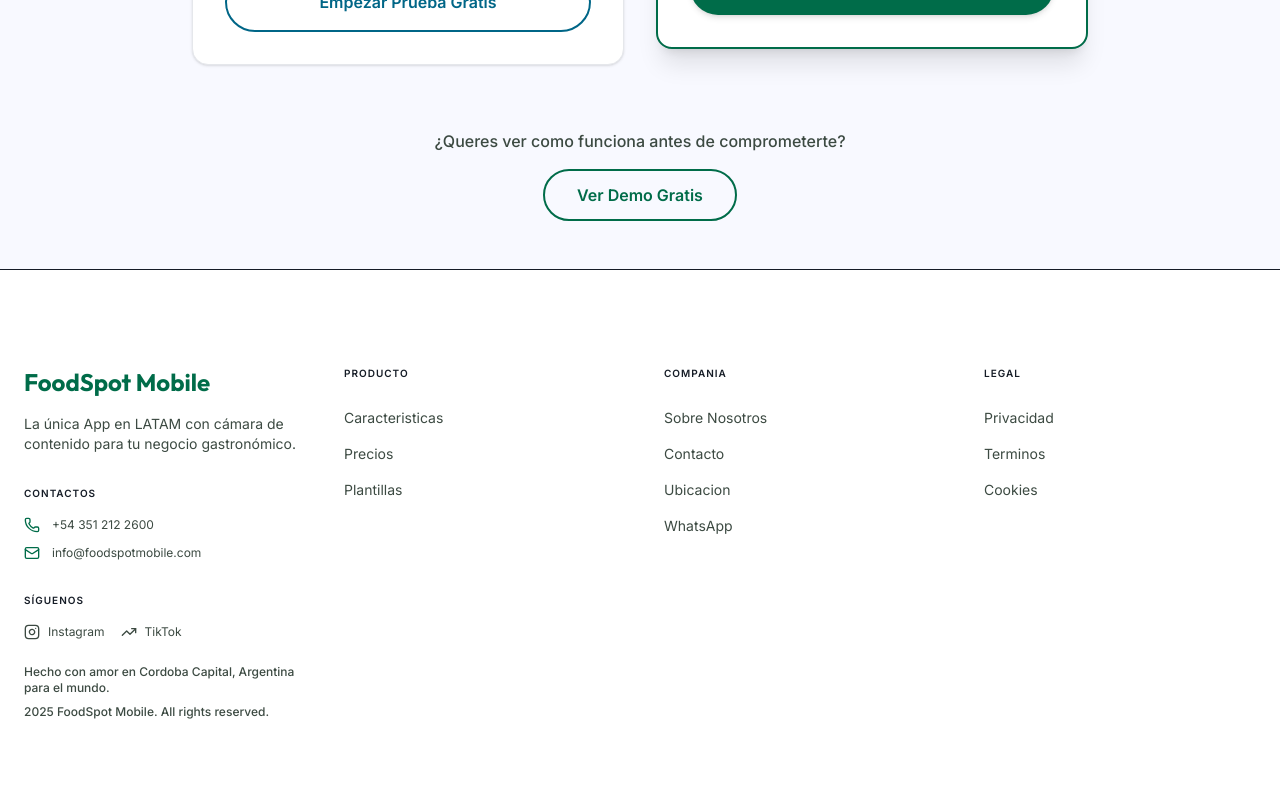
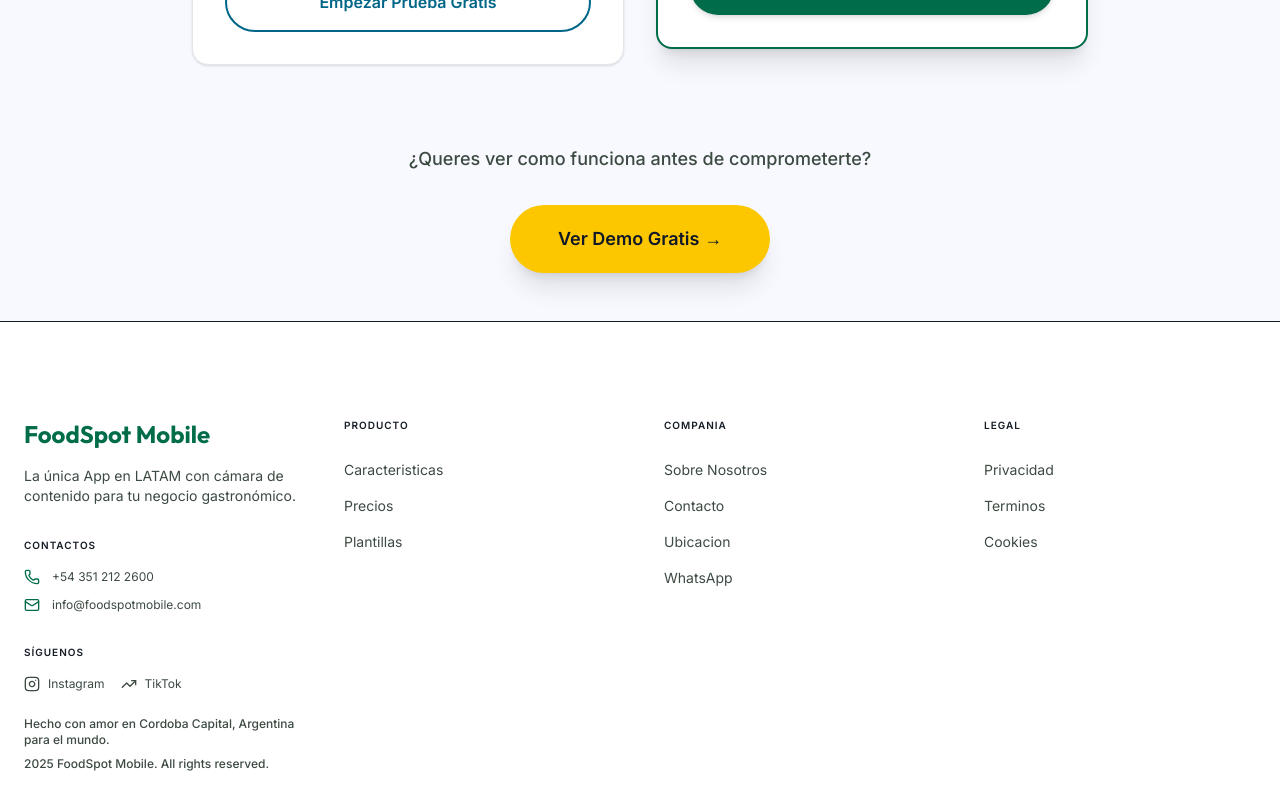
Before and after one commit to hikaribrandan3-code/foodspot-new-landing-page-, a React (Vite) app: page / in a window 1280 px wide. Shown: the part 8280-9090 px from the top of the page. Built offline with nearby package versions, Linux system fonts and the light colour scheme.

Commit message:
feat: make demo button bigger and gold to stand out

```diff
--- a/src/components/FooterSections.tsx
+++ b/src/components/FooterSections.tsx
@@ -275,15 +275,15 @@ export function Pricing() {
       </div>
 
       {/* Demo CTA */}
-      <div className="mt-16 text-center">
-        <p className="text-on-surface-variant mb-4 font-medium">¿Queres ver como funciona antes de comprometerte?</p>
+      <div className="mt-20 text-center">
+        <p className="text-on-surface-variant mb-8 font-medium text-lg">¿Queres ver como funciona antes de comprometerte?</p>
         <a
           href="https://foodspotapp.vercel.app/foodspot"
           target="_blank"
           rel="noopener noreferrer"
-          className="inline-block px-8 py-3 rounded-full border-2 border-primary text-primary font-semibold hover:bg-primary/5 transition-colors active:scale-95"
+          className="inline-block px-12 py-5 rounded-full bg-yellow-400 text-gray-900 font-bold text-lg shadow-xl hover:bg-yellow-300 transition-all active:scale-95 hover:shadow-2xl"
         >
-          Ver Demo Gratis
+          Ver Demo Gratis →
         </a>
       </div>
     </section>
```
